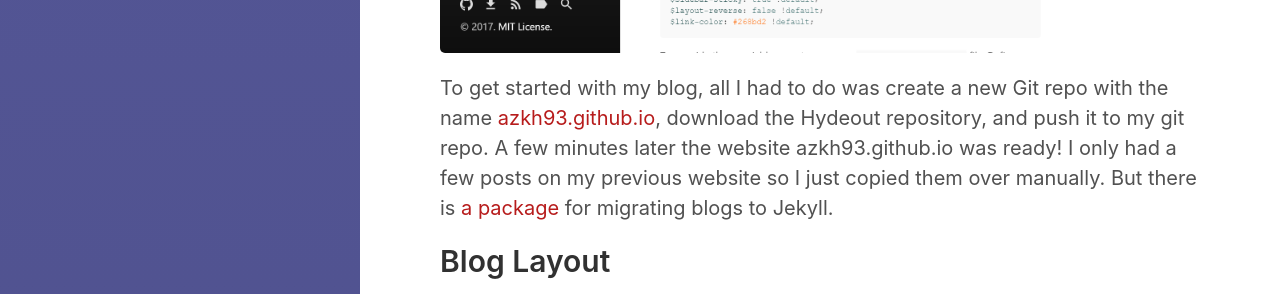
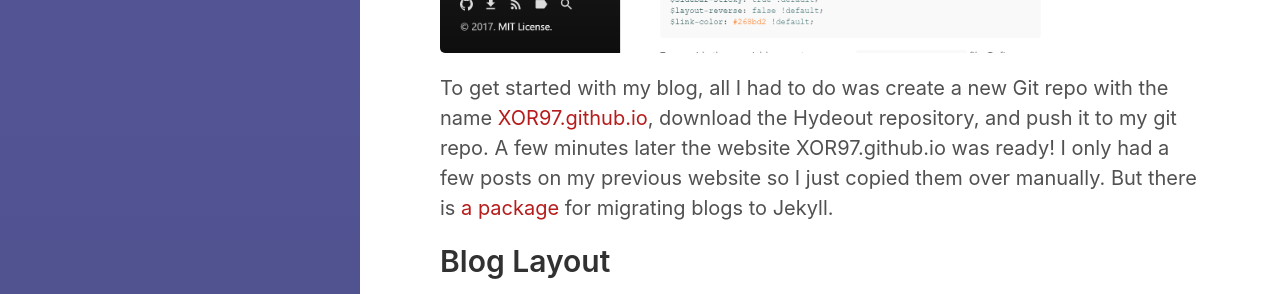
Before and after one commit to XOR97/XOR97.github.io, a Jekyll site: the page built from _posts/2018-10-15-Jekyll-Hydeout-Github-Pages.md, in a window 1280 px wide. Shown: the part 1454-1748 px from the top of the page. Built offline with Jekyll 4.4.1, drawn with Linux system fonts in a browser that asks for light colours; some of the changed text lies outside the part shown.

Commit message:
Update 2018-10-15-Jekyll-Hydeout-Github-Pages.md

```diff
--- a/_posts/2018-10-15-Jekyll-Hydeout-Github-Pages.md
+++ b/_posts/2018-10-15-Jekyll-Hydeout-Github-Pages.md
@@ -20,7 +20,7 @@ I came across this really cool git repo called [Hydeout](https://github.com/fong
 
 ![The demo Hydeout website](/assets/demo.png)
 
-To get started with my blog, all I had to do was create a new Git repo with the name [azkh93.github.io](http://azkh93.github.io), download the Hydeout repository, and push it to my git repo. A few minutes later the website azkh93.github.io was ready! I only had a few posts on my previous website so I just copied them over manually. But there is [a package](http://jekyllrb.com/docs/migrations) for migrating blogs to Jekyll.
+To get started with my blog, all I had to do was create a new Git repo with the name [XOR97.github.io](http://XOR97.github.io), download the Hydeout repository, and push it to my git repo. A few minutes later the website XOR97.github.io was ready! I only had a few posts on my previous website so I just copied them over manually. But there is [a package](http://jekyllrb.com/docs/migrations) for migrating blogs to Jekyll.
 
 ## Blog Layout
 
@@ -127,10 +127,10 @@ For Google Analytics support, define a `google_analytics` variable with your tra
 
 ## Getting a Custom URL
 
-Once I got my blog up to speed on GitHub with the URL [azkh93.github.io](https://azkh93.github.io), it was easy to link my personal domain [azharkhan.in](https://azharkhan.in) to it. I use GoDaddy to host my domain, so I followed the instructions [here](https://hackernoon.com/how-to-set-up-godaddy-domain-with-github-pages-a9300366c7b).
+Once I got my blog up to speed on GitHub with the URL [XOR97.github.io](https://XOR97.github.io), it was easy to link my personal domain [azharkhan.in](https://azharkhan.in) to it. I use GoDaddy to host my domain, so I followed the instructions [here](https://hackernoon.com/how-to-set-up-godaddy-domain-with-github-pages-a9300366c7b).
 
 I hope this blog post will help you get up to speed quickly with GitHub Pages, Jekyll, and Hydeout.
-If you have any questions about my implementation, you can view my entire website on [GitHub](https://github.com/azkh93/azkh93.github.io) or leave a question below.
+If you have any questions about my implementation, you can view my entire website on [GitHub](https://github.com/XOR97/XOR97.github.io) or leave a question below.
 
 ## More Links
 
@@ -140,4 +140,4 @@ Here are some links which helped me along the way:
 * Documentation by GitHub about hosting static webpages with [GitHub pages](http://pages.github.com).
 * The [poole](https://github.com/poole/poole) GitHub repository.
 * The [Hydeout](https://github.com/fongandrew/hydeout) GitHub repository.
-* The GitHub repository for my [personal website](https://github.com/azkh93/azkh93.github.io).
+* The GitHub repository for my [personal website](https://github.com/XOR97/XOR97.github.io).
```
